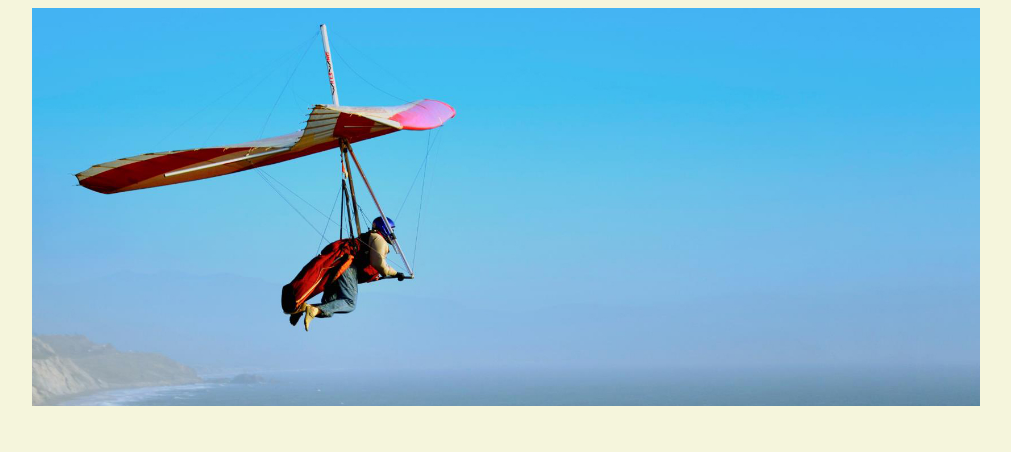
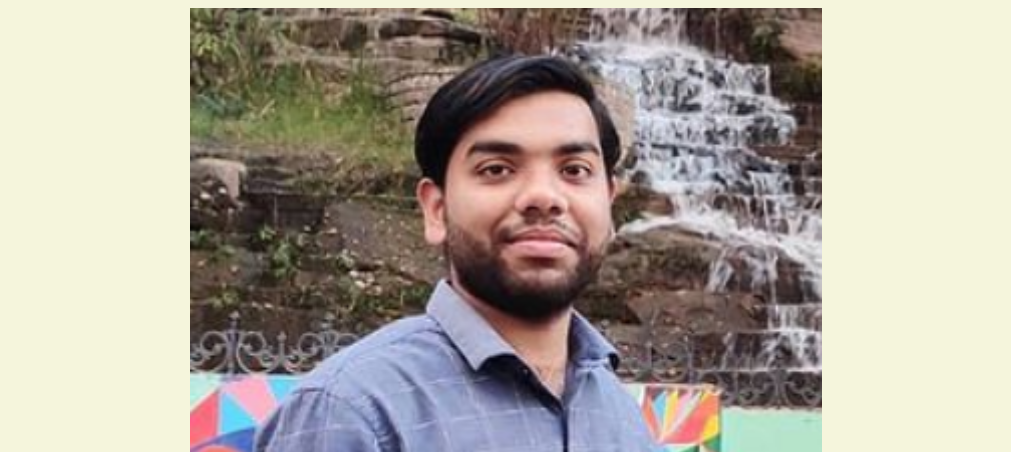
Before and after one commit to pushkar4318/pushkar4318.github.io, a plain HTML site: page index.html in a window 1280 px wide. Shown: the top 452 px of the page, without its empty margins (134-1145 px from the left). Drawn offline with Linux system fonts and the light colour scheme.

Commit message:
Update index.html

```diff
--- a/index.html
+++ b/index.html
@@ -15,7 +15,7 @@
   </header>
 
   <body>
-    <img src="images/banner.jpg" width="75%" alt="banner">
+    <img src="images/image.png" width="50%" alt="image">
     <h1>Pushkar Pratyush's Portal</h1>
     <h2>About Me</h2>
     <p>I am a novice web developer in Bhopal, Madhya Pradesh, India.</p>
```
